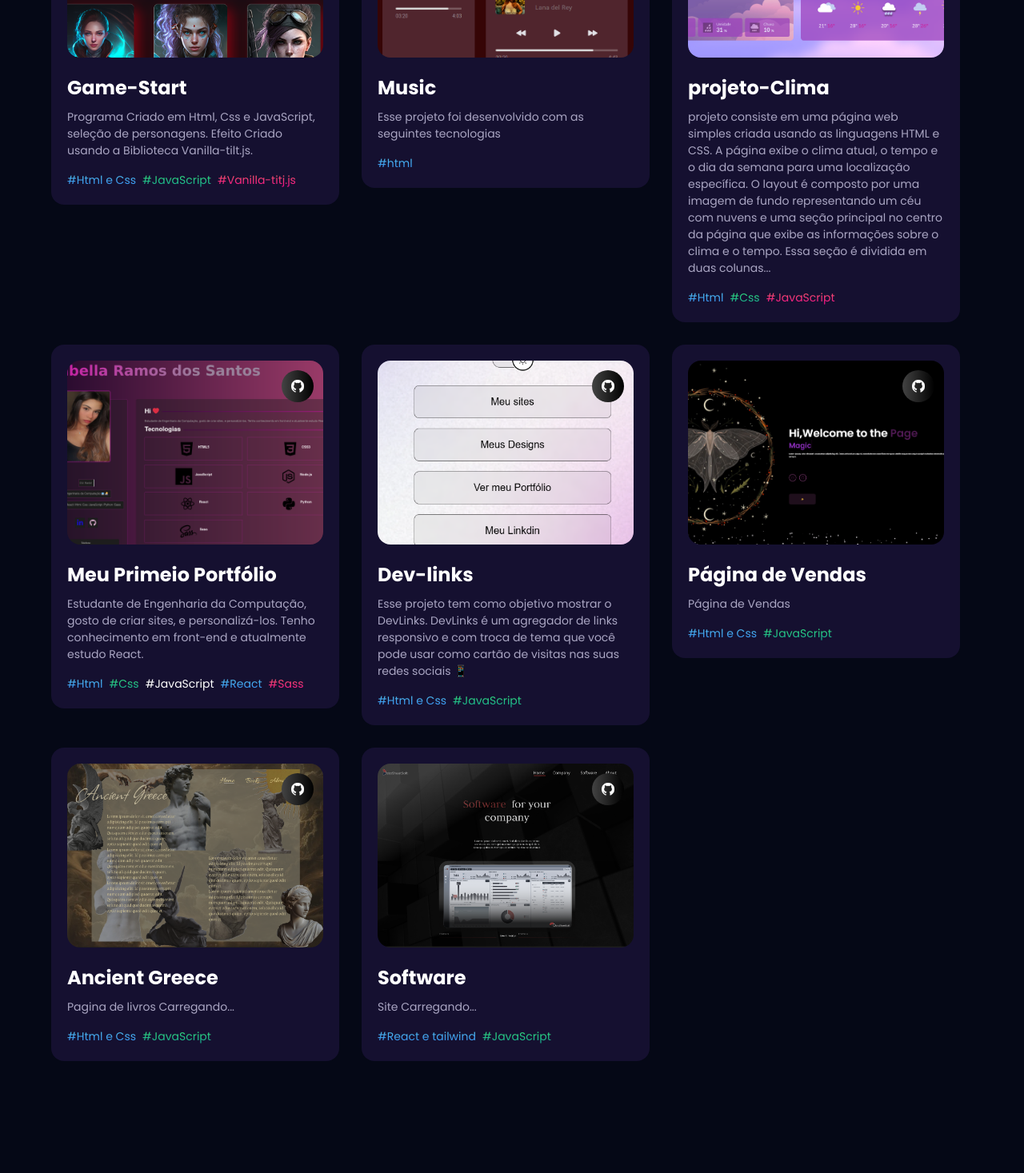
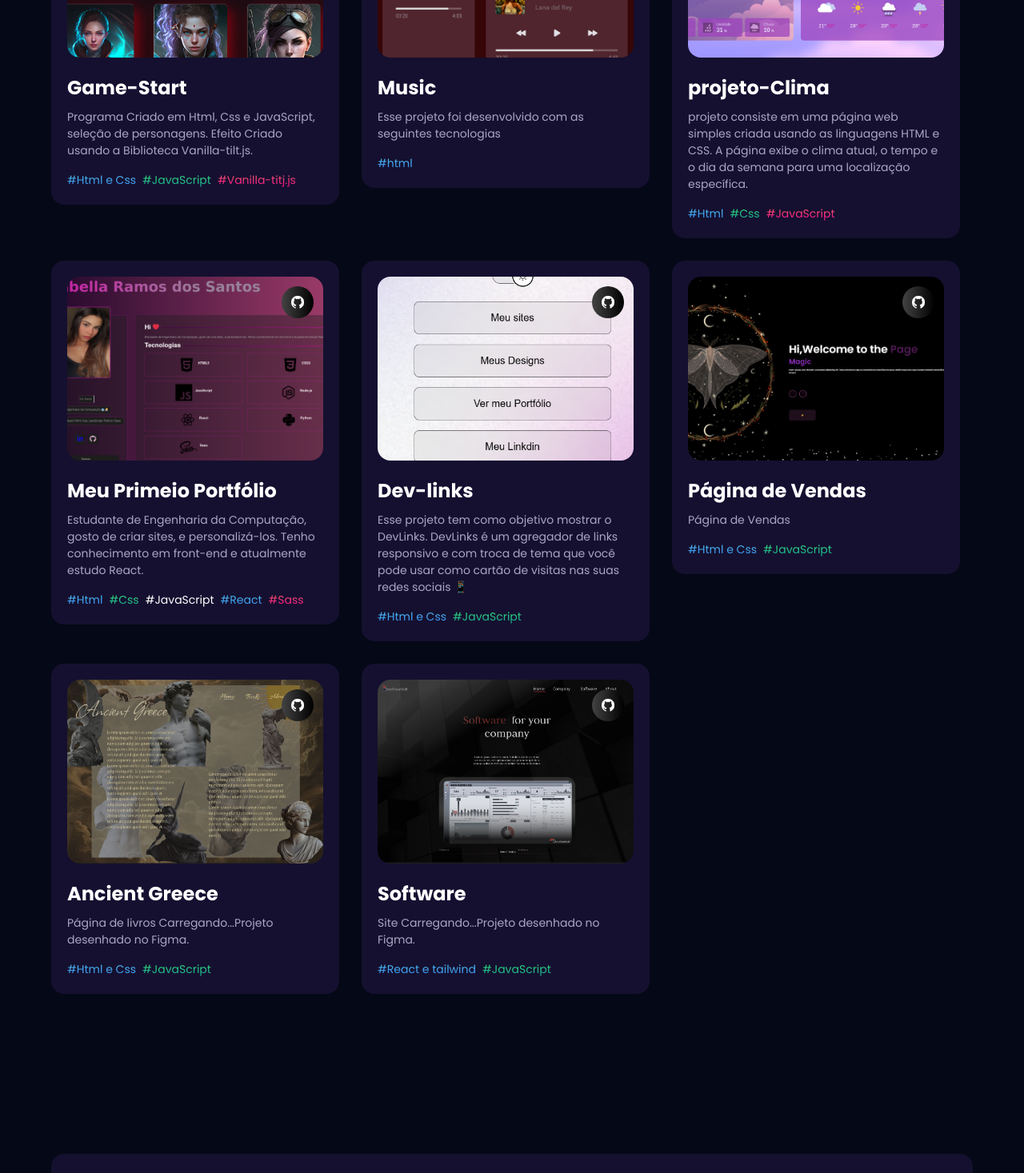
Before and after one commit to IsabellaaRamos/WebPortfolio, a React (Vite) app: page / in a window 1280 px wide. Shown: the part 4666-6133 px from the top of the page at 80% size. Built offline with nearby package versions, Linux system fonts and the light colour scheme.

Commit message:
atualiza descrições dos projetos para maior clareza e adiciona informações sobre design no Figma

```diff
--- a/src/constants/index.js
+++ b/src/constants/index.js
@@ -249,7 +249,7 @@ const projects = [
   {
     name: "projeto-Clima",
     description:
-      " projeto consiste em uma página web simples criada usando as linguagens HTML e CSS. A página exibe o clima atual, o tempo e o dia da semana para uma localização específica. O layout é composto por uma imagem de fundo representando um céu com nuvens e uma seção principal no centro da página que exibe as informações sobre o clima e o tempo. Essa seção é dividida em duas colunas...",
+      " projeto consiste em uma página web simples criada usando as linguagens HTML e CSS. A página exibe o clima atual, o tempo e o dia da semana para uma localização específica.",
     tags: [
       {
         name: "Html",
@@ -335,7 +335,7 @@ const projects = [
   {
     name: "Ancient Greece",
     description:
-      "Pagina de livros Carregando...",
+      "Página de livros Carregando...Projeto desenhado no Figma.",
     tags: [
       {
         name: "Html e Css",
@@ -354,7 +354,7 @@ const projects = [
   {
     name: "Software",
     description:
-      "Site Carregando...",
+      "Site Carregando...Projeto desenhado no Figma.",
     tags: [
       {
         name: "React e tailwind",
```
